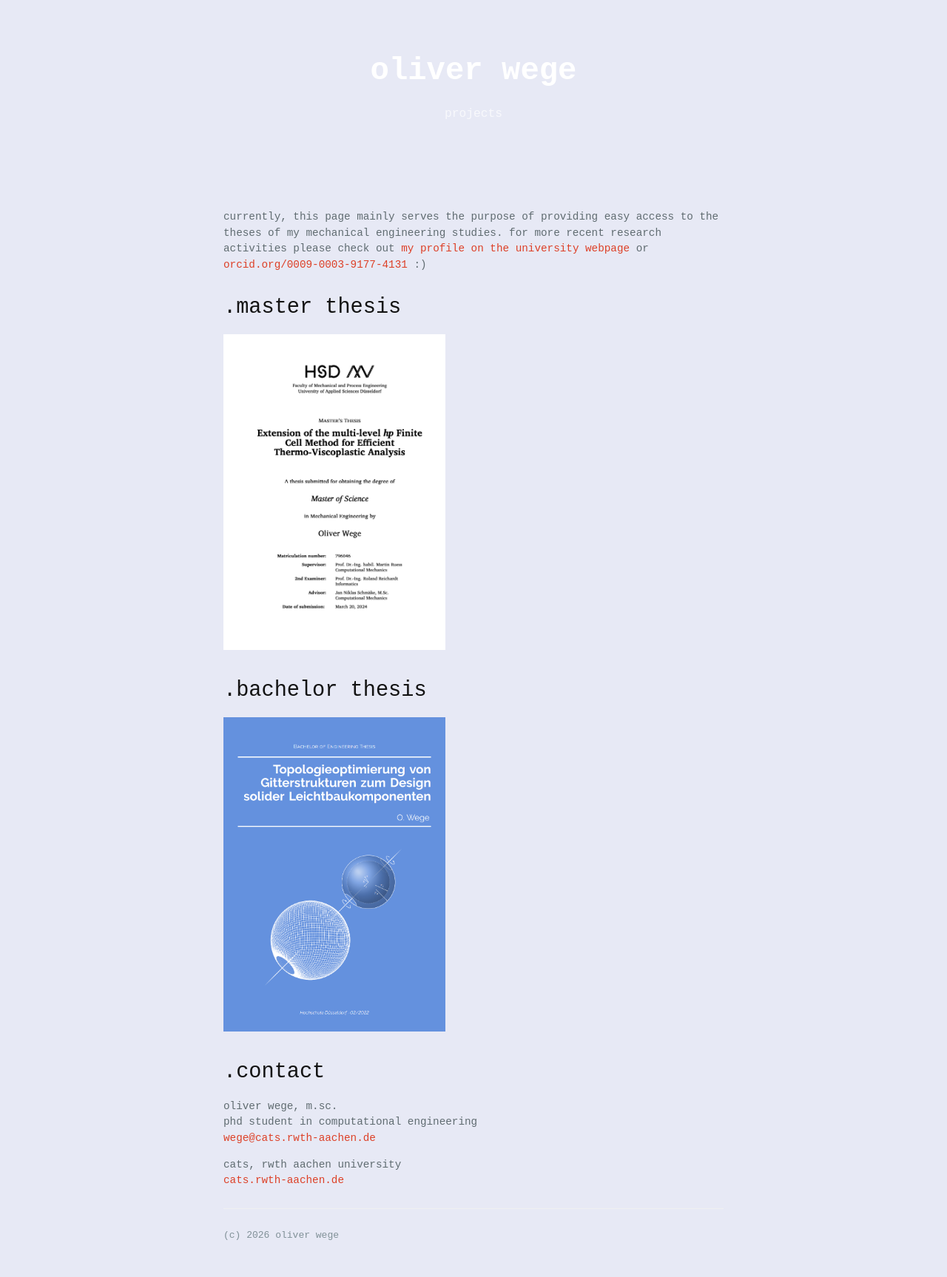
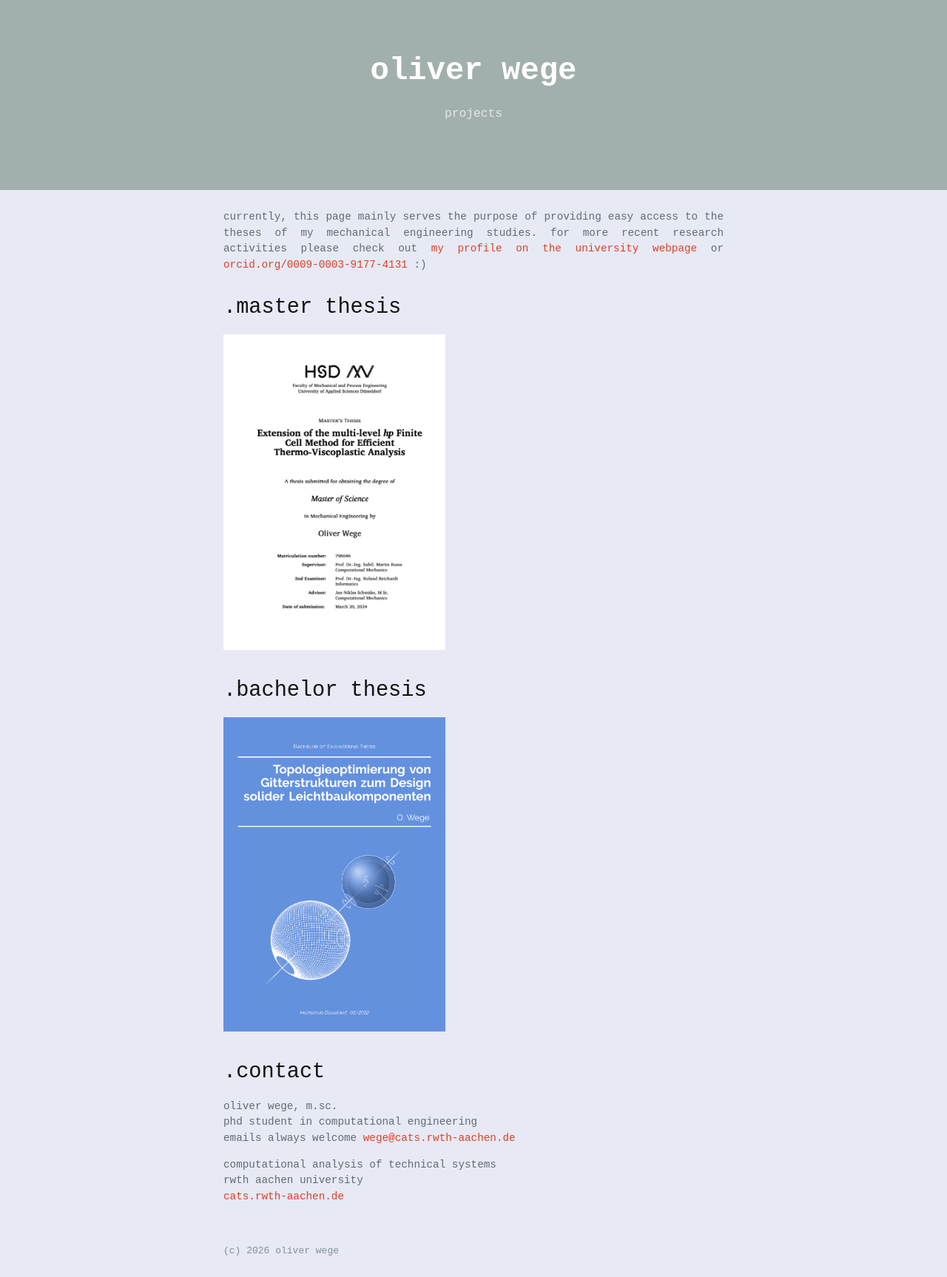
Before and after one commit to olwege/olwege.github.io, a Jekyll site: the page built from index.md, in a window 1280 px wide. Shown: the whole page at 74% size. Built offline with Jekyll 4.4.1, drawn with Linux system fonts in a browser that asks for light colours; some web fonts are replaced; before the commit the page ends 1706 px from its top, so only the background shows below that.

Commit message:
minor changes

```diff
--- a/_sass/jekyll-theme-cayman.scss
+++ b/_sass/jekyll-theme-cayman.scss
@@ -37,6 +37,7 @@ body {
   line-height: 1.5;
   color: $body-text-color;
   background-color: #e7e9f5;
+  text-align: justify;
 }
 
 #skip-to-content {
--- a/_sass/variables.scss
+++ b/_sass/variables.scss
@@ -4,8 +4,8 @@ $medium-breakpoint: 42em !default;
 
 // Headers
 $header-heading-color: #fff !default;
-$header-bg-color: #e7e9f5!default;
-$header-bg-color-secondary: #e7e9f5 !default;
+$header-bg-color: #A2B0AD!default;
+$header-bg-color-secondary: #A2B0AD !default;
 
 // Text
 $section-headings-color: #131313 !default;
--- a/index.md
+++ b/index.md
@@ -17,7 +17,8 @@ currently, this page mainly serves the purpose of providing easy access to the t
 # .contact
 oliver wege, m.sc. <br>
 phd student in computational engineering <br>
-[wege@cats.rwth-aachen.de](mailto:wege@cats.rwth-aachen.de)  <br>
+emails always welcome [wege@cats.rwth-aachen.de](mailto:wege@cats.rwth-aachen.de)  <br>
 
-cats, rwth aachen university <br>
+computational analysis of technical systems <br>
+rwth aachen university <br>
 [cats.rwth-aachen.de](https://www.cats.rwth-aachen.de) <br>
```
